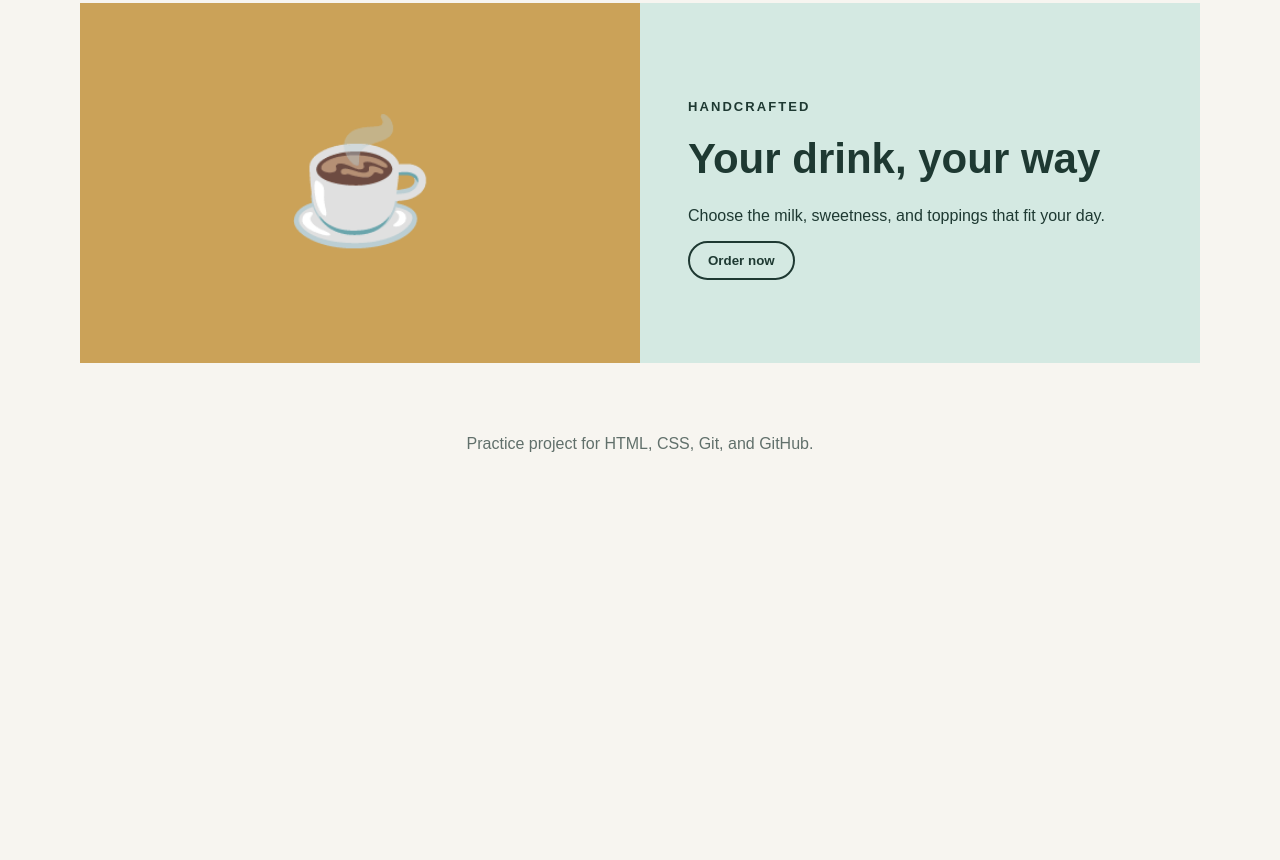
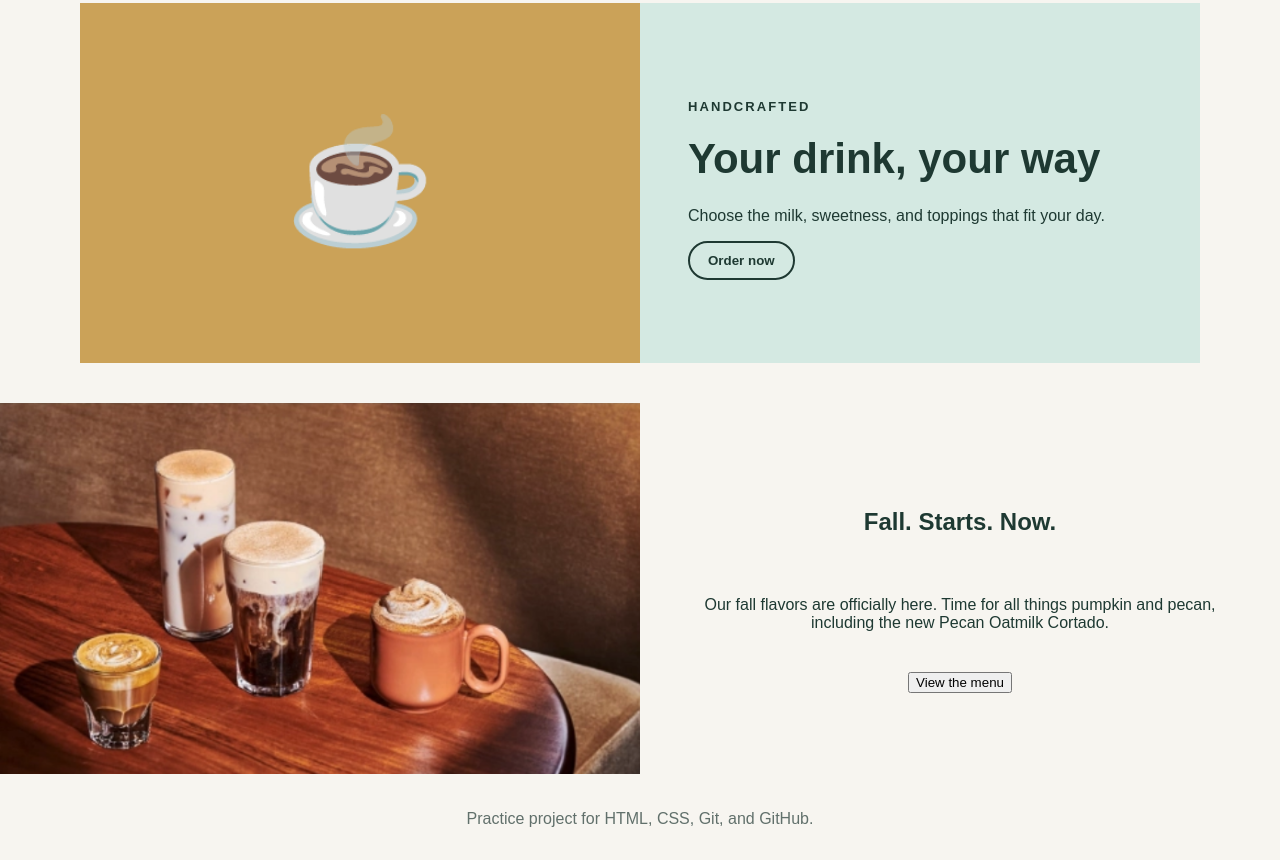
Before and after one commit to rickLHY/starbucks-pr-practice, a plain HTML site: page index.html in a window 1280 px wide. Shown: the part 668-1528 px from the top of the page. Before the commit the page ends 1153 px from the top, so only its background shows below. Drawn offline with Linux system fonts and the light colour scheme.

Commit message:
feat: add rewards card

```diff
--- a/index.html
+++ b/index.html
@@ -42,6 +42,19 @@
       </section>
 
       <!-- TODO: rewards-card 任務：在這裡新增 Rewards 介紹卡片 -->
+      <div class="card">
+        <div class="img-container">
+          <img src="coffee1.png" />
+        </div>
+        <div class="text-container">
+          <h2>Fall. Starts. Now.</h2>
+          <p>
+            Our fall flavors are officially here. Time for all things pumpkin
+            and pecan, including the new Pecan Oatmilk Cortado.
+          </p>
+          <button>View the menu</button>
+        </div>
+      </div>
     </main>
 
     <footer>Practice project for HTML, CSS, Git, and GitHub.</footer>
--- a/style.css
+++ b/style.css
@@ -143,3 +143,27 @@ footer {
 
   /* TODO: card-responsive 任務在這裡完成 */
 }
+
+.card {
+    width: 100%;
+    display: flex;
+    align-items: center;
+}
+
+.img-container, .text-container {
+    width: 50%;
+}
+
+.img-container img {
+    max-width: 100%;
+}
+
+.text-container {
+    padding: 40px 48px;
+    display: flex;
+    flex-direction: column;
+    justify-content: center;
+    align-items: center;
+    text-align: center;
+    gap: 24px;
+}
```
Also changed, not shown: coffee1.png (added).
